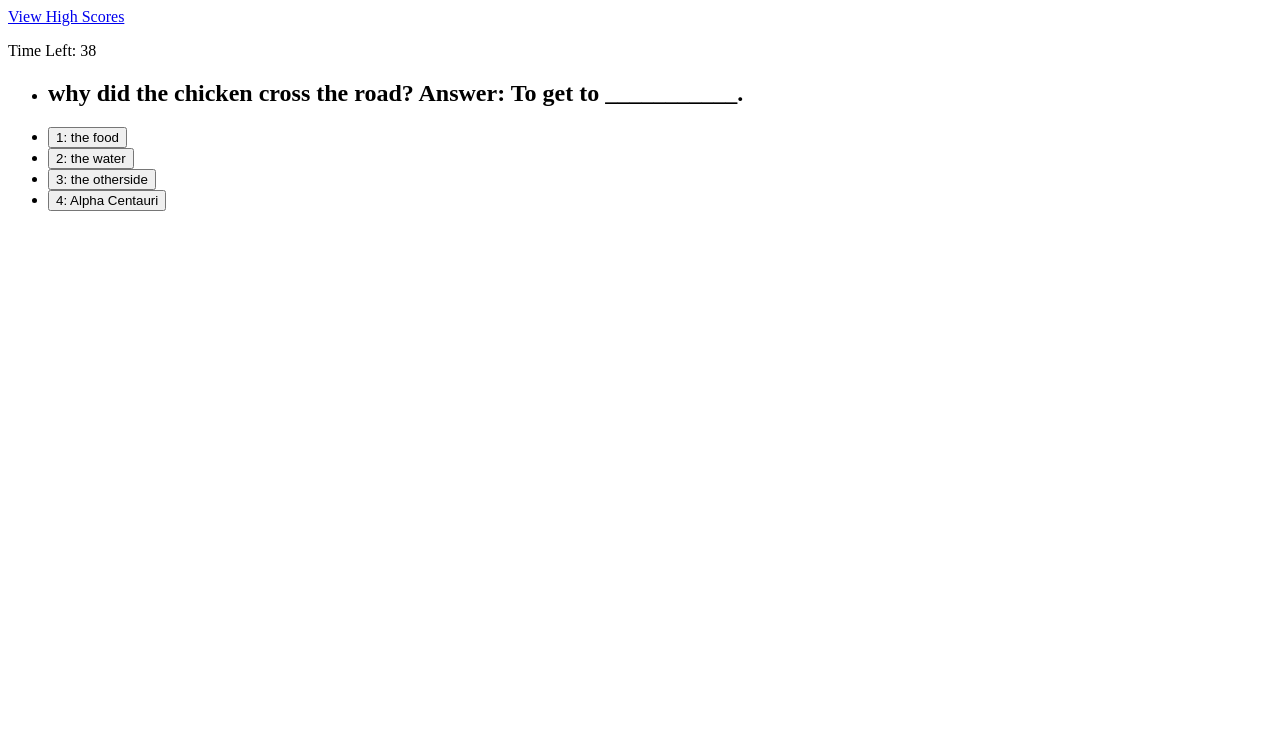
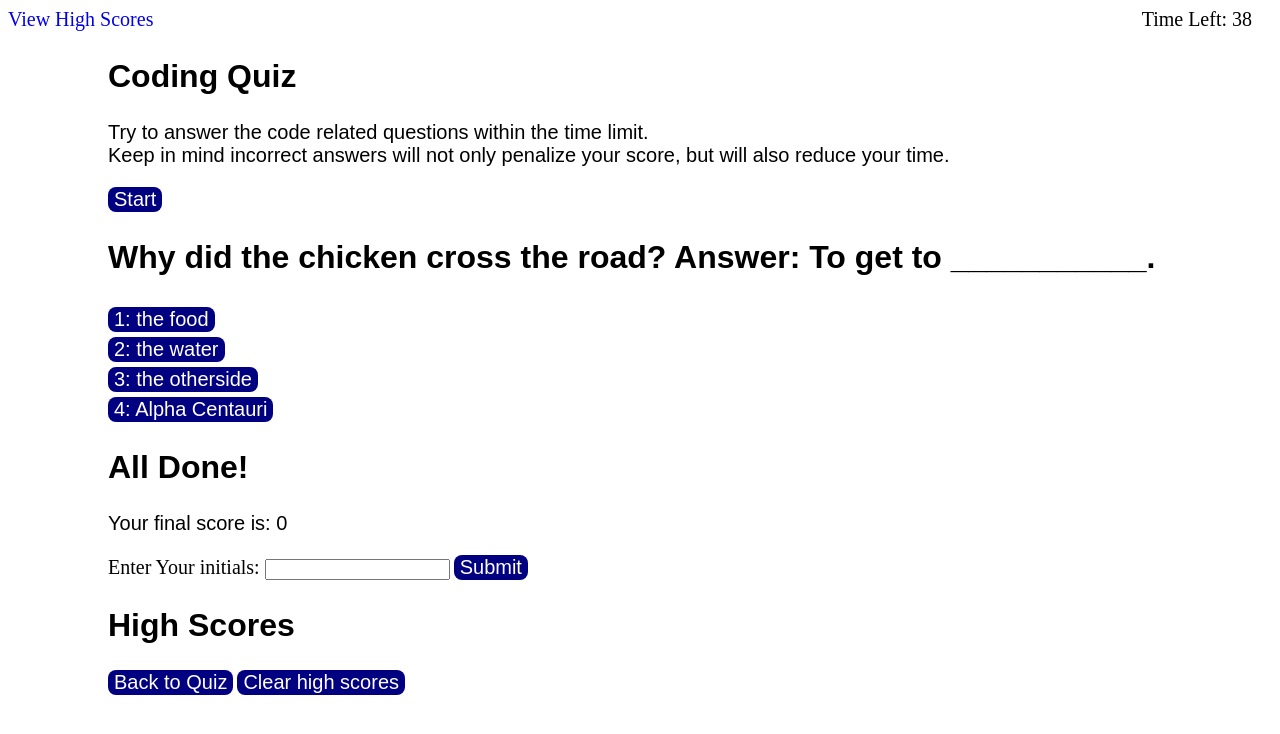
Before and after one commit to esbev/Coding-Quiz, a plain HTML site: page Develop/index.html in a window 1280 px wide. Both pictures are taken after a click on the button "Start". Drawn offline with Linux system fonts and the light colour scheme.

Commit message:
continued working on js, small changes to html, started work on style.css

```diff
--- a/Develop/assets/css/style.css
+++ b/Develop/assets/css/style.css
@@ -0,0 +1,85 @@
+* {}
+
+a {
+  display: inline-block;
+  text-decoration: none;
+  font-size: 20px;
+}
+
+header p {
+  margin-right: 20px;
+  margin-top: 0;
+  float: right;
+  font-size: 20px;
+}
+
+body {
+
+}
+
+main h1 {
+  font-family: Arial, Helvetica, sans-serif;
+  font-size: 32px;
+}
+
+section {
+  display: block;
+  margin-left: 100px;
+  margin-right: 100px;
+}
+
+section p {
+  font-size: 20px;
+  font-family: Arial, Helvetica, sans-serif;
+}
+
+button {
+  border: none;
+  background-color: rgb(0, 0, 129);
+  color: white;
+  font-size: 20px;
+  border-radius: 8px;
+}
+
+button:hover {
+  background-color: rgb(190, 107, 211);
+}
+
+.start-container {
+  display: block;
+  justify-content: center;
+}
+
+.quiz-container {
+  display: block;
+  border-bottom: 2px;
+  border-color: black;
+}
+
+.quiz-container span {
+  font-style: italic;
+  font-weight: bold;
+  font-size: 20px;
+  color: green;
+}
+
+ul {
+  list-style: none;
+  padding: 0;
+}
+
+li {
+  padding-top: 5px;
+}
+
+.result-container p, label {
+  font-size: 20px;
+}
+
+.score-container ol {
+  font-size: 20px;
+}
+
+.score-container a {
+  color: white;
+}
--- a/Develop/assets/js/script.js
+++ b/Develop/assets/js/script.js
@@ -1,21 +1,27 @@
-var startButton = document.getElementById("start-button");
 var timerSpan = document.getElementById("time-left");
 var beforeView = document.getElementById("before-start");
-var quizView = document.getElementById("quiz-container");
+var quizView = document.getElementById("quiz-start");
 var endView = document.getElementById("quiz-over");
+var scoreView = document.getElementById("high-scores");
+var highScoreButton = document.getElementById("view-scores");
+var startButton = document.getElementById("start-button");
 var submitButton = document.getElementById("submit");
 var questionText = document.getElementById("question");
 var choiceButton1 = document.getElementById("choice-1");
 var choiceButton2 = document.getElementById("choice-2");
 var choiceButton3 = document.getElementById("choice-3");
 var choiceButton4 = document.getElementById("choice-4");
+var clearButton = document.getElementById("clear-scores");
 var questionResultText = document.getElementById("question-result");
 var scoreText = document.getElementById("user-score");
 var userInitials = document.getElementById("user-initials");
 
+var scoreList = document.getElementById("scores");
+var liEl = document.createElement("li");
+
 var questionIndex = 0;
 var questionTextArray = [
-  "why did the chicken cross the road? Answer: To get to ___________.",
+  "Why did the chicken cross the road? Answer: To get to ___________.",
   "What is your favorite color?",
   "How many hours are in a day?",
   "The answer is A"];
@@ -47,18 +53,19 @@ var timerSpeed = 1000;
 var clickCount = 0;
 var correctAnswers = 0;
 var answerString = "";
-var resultText = "";
+var resultText = true;
 
-function init(){
-  //sets initial view
-  quizView.setAttribute("style", "display: none;");
-  endView.setAttribute("style", "display: none;");
+function init() {
+  //set initial view
+  // quizView.setAttribute("style", "display: none;");
+  // endView.setAttribute("style", "display: none;");
+  // scoreView.setAttribute("style", "display: none;");
 }
 
-function startGame() {
-  //changes view on start
-  beforeView.setAttribute("style", "display: none;");
-  quizView.setAttribute("style", "display: visible;");
+function startQuiz() {
+  //change view on start
+  // beforeView.setAttribute("style", "display: none;");
+  // quizView.setAttribute("style", "display: visible;");
 
   setQuestionText();
 
@@ -67,10 +74,10 @@ function startGame() {
 
         if (!timeLeft) {
             clearInterval(gameInterval);
-            //changes view when timer finish
-            quizView.setAttribute("style", "display: none;");
-            endView.setAttribute("style", "display: visible;");
-            userScore = toString(Math.round(correctAnswers/questionTextArray.length*100) + "%");
+            //change to end of quiz view when timer finish
+            // quizView.setAttribute("style", "display: none;");
+            // endView.setAttribute("style", "display: visible;");
+            userScore = Math.round(correctAnswers/questionTextArray.length*100);
             scoreText.textContent = userScore;
         }
     }, timerSpeed)
@@ -79,45 +86,74 @@ function startGame() {
 
 //this function was brought to you by the letters ELI
 function saveHighScore () {
+  //get value of input box
   var theInitials = userInitials.value.trim();
 
+  //make sure value wasn't empty
   if (theInitials !== "") {
-    var highscores = JSON.parse(window.localStorage.getItem("highscores")) || [];
+    //get saved scores from local storage, or if npot any, set to empty array
+    var highScores = JSON.parse(window.localStorage.getItem("highscores")) || [];
 
+    //format new score object for current user
     var newScore = {
       theScore: userScore,
       theInitials: theInitials,
     };
 
-    highscores.push(newScore);
-    window.localStorage.setItem("highscores", JSON.stringify(highscores));
-    window.location.href = "highscore.html";
+    //save to locel storage
+    highScores.push(newScore);
+    window.localStorage.setItem("highscores", JSON.stringify(highScores));
   }
+
+  //change to scoreView
+  // scoreView.setAttribute("style", "display: visible;")
+  // need to populate a list in a loop with scores array
+  // for (i = 0; i < highScores.length; i++) {
+  // }
+  var temp = ["ESB - 100", "ABC - 100", "DEF - 100"];
+  // var temp = highScores.toString();
+  for (i = 0; i < temp.length; i++) {
+    liEl.textContent = temp[0];
+    // liEl.setAttribute();
+    scoreList.appendChild(liEl);
+  }
+
 }
 
 function clearHighScores() {
-
+  window.localStorage.removeItem("highscores");
 }
 
-function setQuestionText(){
+function setQuestionText() {
   questionText.textContent = questionTextArray[questionIndex];
   choiceButton1.textContent = choice1Text[questionIndex];
   choiceButton2.textContent = choice2Text[questionIndex];
   choiceButton3.textContent = choice3Text[questionIndex];
   choiceButton4.textContent = choice4Text[questionIndex];
-  questionResultText.textContent = resultText;
+  if (correctAnswers == 0){
+    questionResultText.textContent = "";
+  } else {
+    if (resultText) {
+      questionResultText.setAttribute("style", "color: green;")
+      questionResultText.textContent = "CORRECT";
+    } else {
+      questionResultText.setAttribute("style", "color: red;")
+      questionResultText.textContent = "INCORRECT";
+    }
+  }
 }
 
 function checkAnswer(x) {
     if (x == correctAnswerIndex[questionIndex]) {
       correctAnswers++;
-      resultText = "Correct!";
+      resultText = true;
     } else {
-      resultText = "Incorrect!";
+      resultText = false;
       timeLeft = timeLeft - 10;
     }
     if (questionIndex == questionTextArray.length-1) {
-      endView.setAttribute("style", "display: none;");
+      //changes to endView
+      // endView.setAttribute("style", "display: none;");
       timeLeft = 1;
     } else {
       questionIndex++;
@@ -127,9 +163,11 @@ function checkAnswer(x) {
 
 init();
 
-startButton.addEventListener("click", startGame);
+startButton.addEventListener("click", startQuiz);
 submitButton.addEventListener("click", saveHighScore);
-//maybe play a sound on click
+clearButton.addEventListener("click", clearHighScores);
+highScoreButton.addEventListener("click", saveHighScore);
+//maybe play a sound on correct or incorrect
 choiceButton1.addEventListener("click", function() {
   checkAnswer(1);
 });
--- a/Develop/index.html
+++ b/Develop/index.html
@@ -10,31 +10,45 @@
 </head>
 <body>
   <header>
-        <a href="highscore.html">View High Scores</a>
+      <a id= "view-scores" href="#">View High Scores</a>
       <p id="timer">Time Left: <span id="time-left">0</span></p>
   </header>
-    <section id="before-start">
+  <main>
+    <section id="before-start" class="start-container">
         <h1>Coding Quiz</h1>
-        <p>Quiz to test your knowldege</p>
+        <p>Try to answer the code related questions within the time limit.
+          <br>
+           Keep in mind incorrect answers will not only penalize your score,
+           but will also reduce your time.</p>
         <button id="start-button">Start</button>
     </section>
-    <section id="quiz-container">
+    <section id="quiz-start" class="quiz-container">
+        <h1 id="question">Question</h1>
         <ul id="quiz-questions">
-            <li><h2 id="question">Question</h2></li>
             <li><button id="choice-1">1: Choice 1</button></li>
             <li><button id="choice-2">2: Choice 2</button></li>
             <li><button id="choice-3">3: Choice 3</button></li>
             <li><button id="choice-4">4: Choice 4</button></li>
         </ul>
-        <span id="question-result">No question has been answered yet.</span>
+        <span id="question-result">Questions are unanswered</span>
     </section>
-    <section id="quiz-over">
+    <section id="quiz-over" class="result-container">
         <h1>All Done!</h1>
         <p>Your final score is: <span id="user-score">0</span></p>
         <label for="user-initials">Enter Your initials: </label>
         <input type="text" id="user-initials" name="user-initials">
         <button id="submit">Submit</button>
     </section>
+    <section id="high-scores" class="score-container">
+        <h1>High Scores</h1>
+        <ol id="scores"></ol>
+        <button id="go-back"><a href="index.html">Back to Quiz</a></button>
+        <button id="clear-scores">Clear high scores</button>
+    </section>
+  </main>
+  <footer>
+
+  </footer>
   <script src="./assets/js/script.js"></script>
 </body>
 </html>
```
Also changed, not shown: Develop/highscore.html (deleted, +0 -12 lines). Lines whose indentation alone changed are shown as unchanged.
